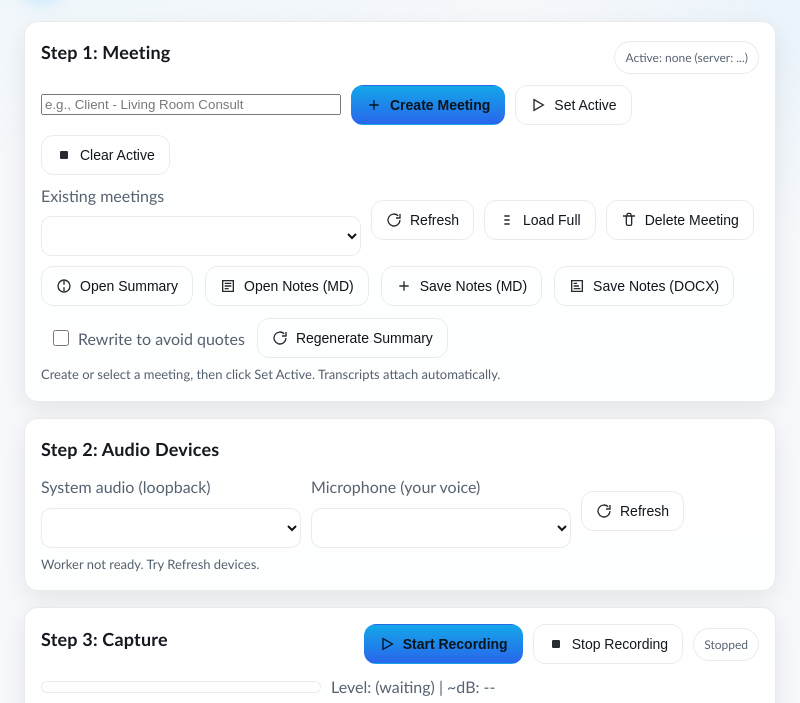
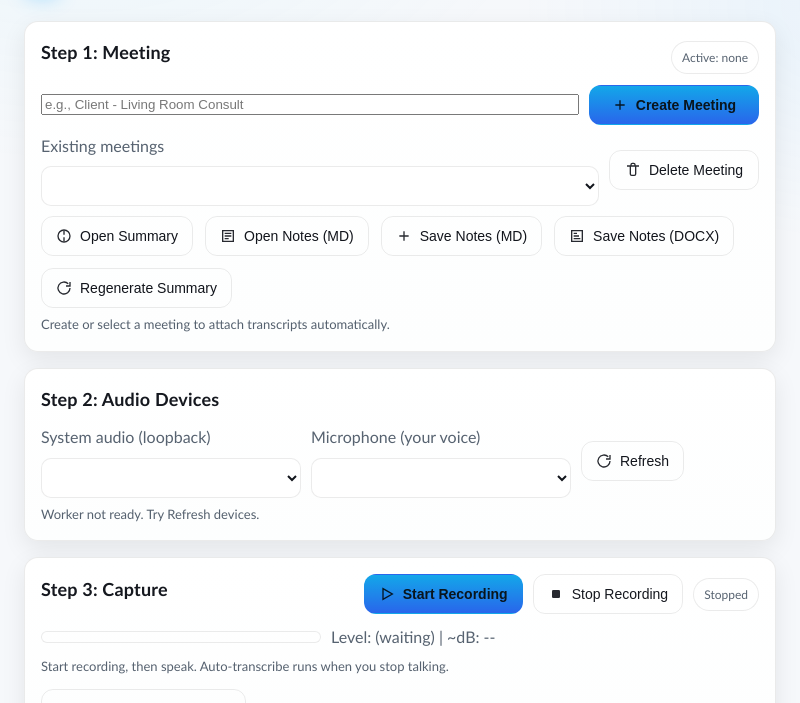
Before and after one commit to DominikKlyncypar/personal-ai-assistant, an Electron app: page app/src/index.html in a window 800 px wide. Shown: the part 75-778 px from the top of the page. Drawn offline with Linux system fonts and the light colour scheme; no server answers.

Commit message:
More user friendly UI changes

```diff
--- a/app/src/index.html
+++ b/app/src/index.html
@@ -148,6 +148,11 @@
       .spaced{display:flex; align-items:center; justify-content:space-between; gap:12px}
       .muted{color:var(--muted)}
       .help{font-size:13px; color:var(--muted); margin-top:6px}
+      .meeting-actions{ align-items:center; }
+      .meeting-actions .btn-icon{ min-width:150px; justify-content:center; }
+      .meeting-actions .btn-primary{ min-width:170px; }
+      .meeting-actions .stack{ flex:1 1 320px; }
+      .push-right{ margin-left:auto; }
 
       /* Inputs & buttons */
       select, input[type="number"], input[type="text"], input[type="search"]{
@@ -269,47 +274,31 @@
       <section class="card" id="meetingCard" style="grid-column: 1 / -1">
         <div class="spaced">
           <h2>Step 1: Meeting</h2>
-          <span class="status muted" id="meetingStatus">No active meeting</span>
+          <span class="status muted" id="meetingStatus">Active: none</span>
         </div>
 
-        <div class="row" style="margin-top:8px">
-          <input id="meetingTitleInput" placeholder="e.g., Client - Living Room Consult" style="width:300px" />
+        <div class="row meeting-actions" style="margin-top:8px">
+          <input id="meetingTitleInput" placeholder="e.g., Client - Living Room Consult" style="flex:1 1 300px; min-width:240px" />
           <button id="newMeetingBtn" class="btn-primary btn-icon" title="Create a new meeting">
             <svg viewBox="0 0 24 24" fill="none" stroke="currentColor" stroke-width="2"><path d="M12 5v14M5 12h14"/></svg>
             Create Meeting
           </button>
-          <button id="startMeetingBtn" class="btn-ghost btn-icon" title="Set active meeting">
-            <svg viewBox="0 0 24 24" fill="none" stroke="currentColor" stroke-width="2"><polygon points="6,4 20,12 6,20 6,4"/></svg>
-            Set Active
-          </button>
-          <button id="stopMeetingBtn" class="btn-ghost btn-icon" title="Clear active meeting">
-            <svg viewBox="0 0 24 24" fill="currentColor"><rect x="6" y="6" width="12" height="12" rx="2"/></svg>
-            Clear Active
-          </button>
         </div>
 
         <!-- Existing meetings selector -->
-        <div class="row" style="margin-top:8px">
-          <label class="stack" style="min-width:320px">
+        <div class="row meeting-actions" style="margin-top:8px">
+          <label class="stack">
             <span class="muted">Existing meetings</span>
             <select id="meetingSelect"></select>
           </label>
-          <button id="refreshMeetingListBtn" class="btn-ghost btn-icon" title="Refresh meeting list">
-            <svg viewBox="0 0 24 24" fill="none" stroke="currentColor" stroke-width="2"><path d="M21 12a9 9 0 1 1-2.64-6.36"/><polyline points="21 3 21 9 15 9"/></svg>
-            Refresh
-          </button>
-          <button id="loadFullBtn" class="btn-ghost btn-icon" title="Load full transcript into view">
-            <svg viewBox="0 0 24 24" fill="none" stroke="currentColor" stroke-width="2"><path d="M8 6h8M8 12h8M8 18h8"/></svg>
-            Load Full
-          </button>
-          <button id="deleteMeetingBtn" class="btn-ghost btn-icon" title="Delete selected meeting and its transcripts">
+          <button id="deleteMeetingBtn" class="btn-ghost btn-icon push-right" title="Delete selected meeting and its transcripts">
             <svg viewBox="0 0 24 24" fill="none" stroke="currentColor" stroke-width="2"><path d="M3 6h18M8 6v12a2 2 0 0 0 2 2h4a2 2 0 0 0 2-2V6M9 6V4a2 2 0 0 1 2-2h2a2 2 0 0 1 2 2v2"/></svg>
             Delete Meeting
           </button>
         </div>
 
         <!-- Summary controls (kept prominent) -->
-        <div class="row" style="gap:12px; align-items:center; margin-top:10px">
+        <div class="row meeting-actions" style="gap:12px; margin-top:10px">
           <button id="openSummaryBtn" class="btn-ghost btn-icon" title="Open quick summary preview">
             <svg viewBox="0 0 24 24" fill="none" stroke="currentColor" stroke-width="2"><path d="M12 20v-6m0-4V4"/><circle cx="12" cy="12" r="9"/></svg>
             Open Summary
@@ -326,17 +315,13 @@
             <svg viewBox="0 0 24 24" fill="none" stroke="currentColor" stroke-width="2"><path d="M4 4h16v16H4z"/><path d="M7 8h5M7 12h8M7 16h10"/></svg>
             Save Notes (DOCX)
           </button>
-          <label class="row" style="gap:6px; margin-left:8px" title="Use stricter rewrite to avoid verbatim quotes">
-            <input type="checkbox" id="summaryStrictToggle" />
-            <span class="muted">Rewrite to avoid quotes</span>
-          </label>
           <button id="regenSummaryBtn" class="btn-ghost btn-icon" title="Regenerate notes (recompute via model)">
             <svg viewBox="0 0 24 24" fill="none" stroke="currentColor" stroke-width="2"><path d="M21 12a9 9 0 1 1-2.64-6.36"/><polyline points="21 3 21 9 15 9"/></svg>
             Regenerate Summary
           </button>
         </div>
 
-        <div class="help" id="meetingHelp">Create or select a meeting, then click Set Active. Transcripts attach automatically.</div>
+        <div class="help" id="meetingHelp">Create or select a meeting to attach transcripts automatically.</div>
       </section>
 
       <!-- =================================================================== -->
@@ -879,7 +864,7 @@
         updateMeetingStatusUI();
       }
 
-      /** Update the header badge inside the Meeting card (shows client + server). */
+      /** Update the header badge inside the Meeting card (client active). */
       function updateMeetingStatusUI() {
         const el = document.getElementById('meetingStatus');
         if (!el) return;
@@ -889,24 +874,9 @@
           clientMeta,
           { whenMissingId: 'none', whenMissingMeta: 'selected' }
         );
-        const hasServerId = serverMeetingId !== null && serverMeetingId !== undefined;
-        const serverMeta = hasServerId && serverMeetingId ? meetingMetaById[serverMeetingId] : null;
-        let serverTxt;
-        if (!hasServerId) {
-          serverTxt = '...';
-        } else if (serverMeetingId === 0) {
-          serverTxt = 'none';
-        } else {
-          serverTxt = meetingDisplayLabel(
-            serverMeetingId,
-            serverMeta,
-            { whenMissingId: 'none', whenMissingMeta: 'selected' }
-          );
-        }
-        const mismatch = !!(activeMeetingId && serverMeetingId && activeMeetingId !== serverMeetingId);
-        el.textContent = `Active: ${clientTxt} (server: ${serverTxt}${mismatch ? ' !' : ''})`;
+        el.textContent = `Active: ${clientTxt}`;
         if (activeMeetingId) el.classList.remove('muted'); else el.classList.add('muted');
-        if (mismatch) { el.style.color = '#eab308'; } else { el.style.color = ''; }
+        el.style.color = '';
       }
 
       // Wire meeting buttons
```
